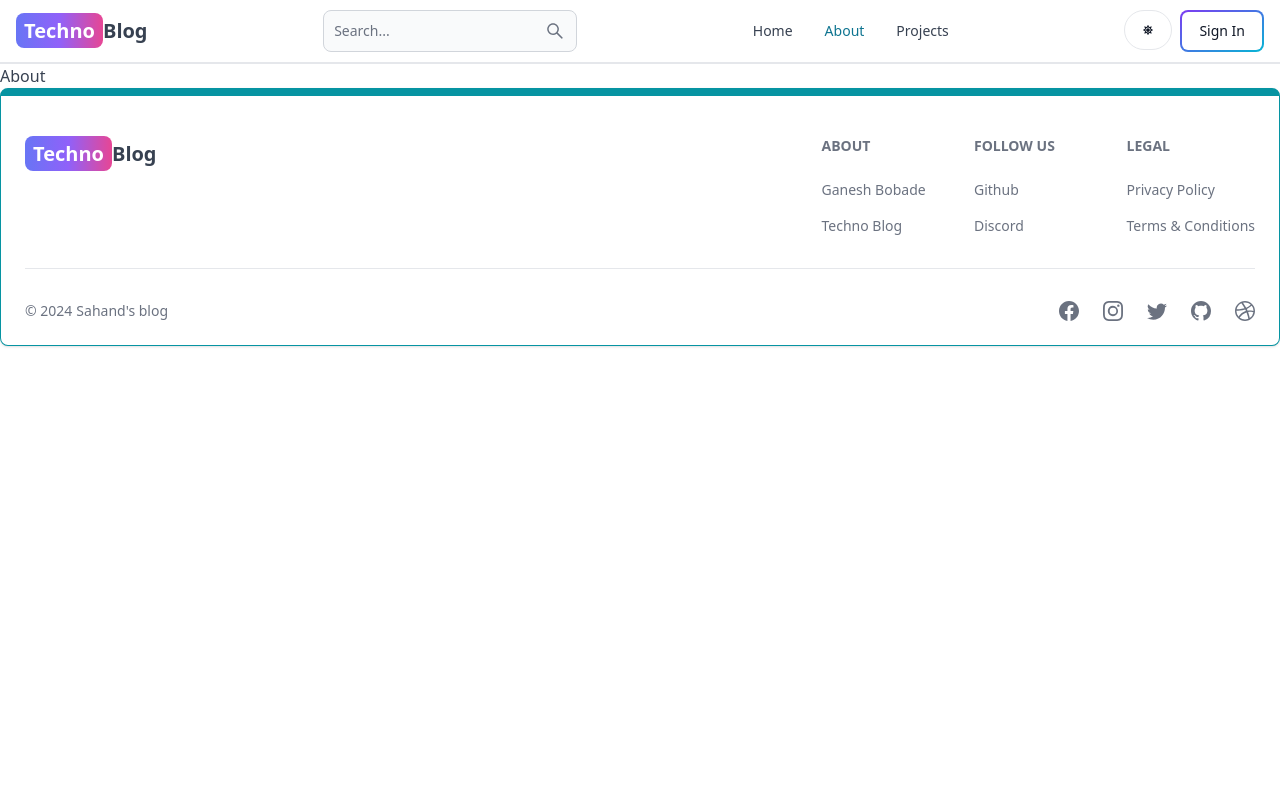
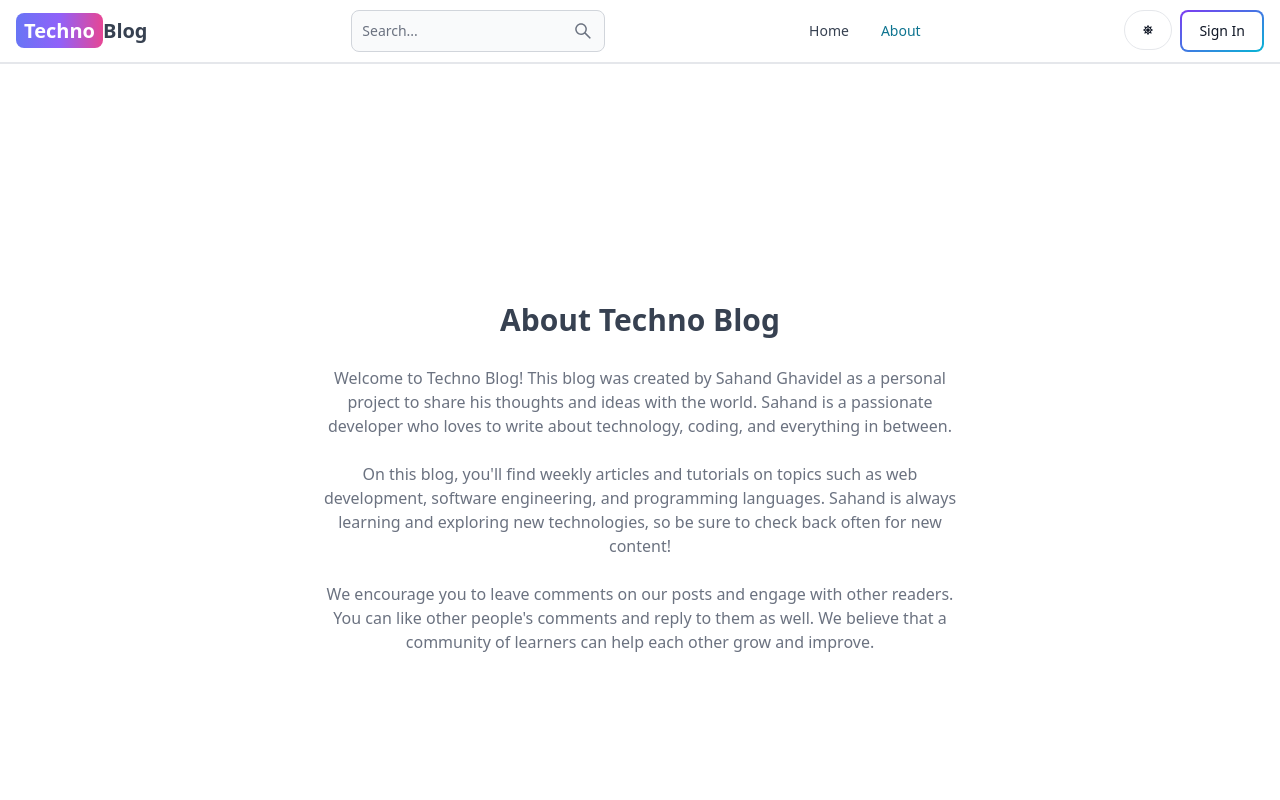
Before and after one commit to Ganesh0312/Techno_blog, a React (Vite) app in the folder blog_client/: page /about in a window 1280 px wide. Shown: the top 800 px of the page. Built offline with nearby package versions, Linux system fonts and the light colour scheme; no server answers.

Commit message:
About page added

```diff
--- a/blog_client/src/App.jsx
+++ b/blog_client/src/App.jsx
@@ -35,7 +35,7 @@
           <Route path="/signin" element={<SignIn />} />
           <Route path="/signup" element={<Signup />} />
           <Route path="/search" element={<Search />} />
-          <Route path="/projects" element={<Projects />} />
+          {/* <Route path="/projects" element={<Projects />} /> */}
         </Routes>
         <FooterCom />
       </BrowserRouter>
--- a/blog_client/src/components/Header.jsx
+++ b/blog_client/src/components/Header.jsx
@@ -117,9 +117,9 @@
         <Navbar.Link active={path === "/about"} as={"div"}>
           <Link to="/about">About</Link>
         </Navbar.Link>
-        <Navbar.Link active={path === "/projects"} as={"div"}>
+        {/* <Navbar.Link active={path === "/projects"} as={"div"}>
           <Link to="/projects">Projects</Link>
-        </Navbar.Link>
+        </Navbar.Link> */}
       </Navbar.Collapse>
     </Navbar>
   );
--- a/blog_client/src/pages/About.jsx
+++ b/blog_client/src/pages/About.jsx
@@ -1,3 +1,35 @@
 export default function About() {
-  return <div>About</div>;
+  return (
+    <div className="min-h-screen flex items-center justify-center">
+      <div className="max-w-2xl mx-auto p-3 text-center">
+        <div>
+          <h1 className="text-3xl font font-semibold text-center my-7">
+            About Techno Blog
+          </h1>
+          <div className="text-md text-gray-500 flex flex-col gap-6">
+            <p>
+              Welcome to Techno Blog! This blog was created by Sahand Ghavidel
+              as a personal project to share his thoughts and ideas with the
+              world. Sahand is a passionate developer who loves to write about
+              technology, coding, and everything in between.
+            </p>
+
+            <p>
+              On this blog, you'll find weekly articles and tutorials on topics
+              such as web development, software engineering, and programming
+              languages. Sahand is always learning and exploring new
+              technologies, so be sure to check back often for new content!
+            </p>
+
+            <p>
+              We encourage you to leave comments on our posts and engage with
+              other readers. You can like other people's comments and reply to
+              them as well. We believe that a community of learners can help
+              each other grow and improve.
+            </p>
+          </div>
+        </div>
+      </div>
+    </div>
+  );
 }
```
